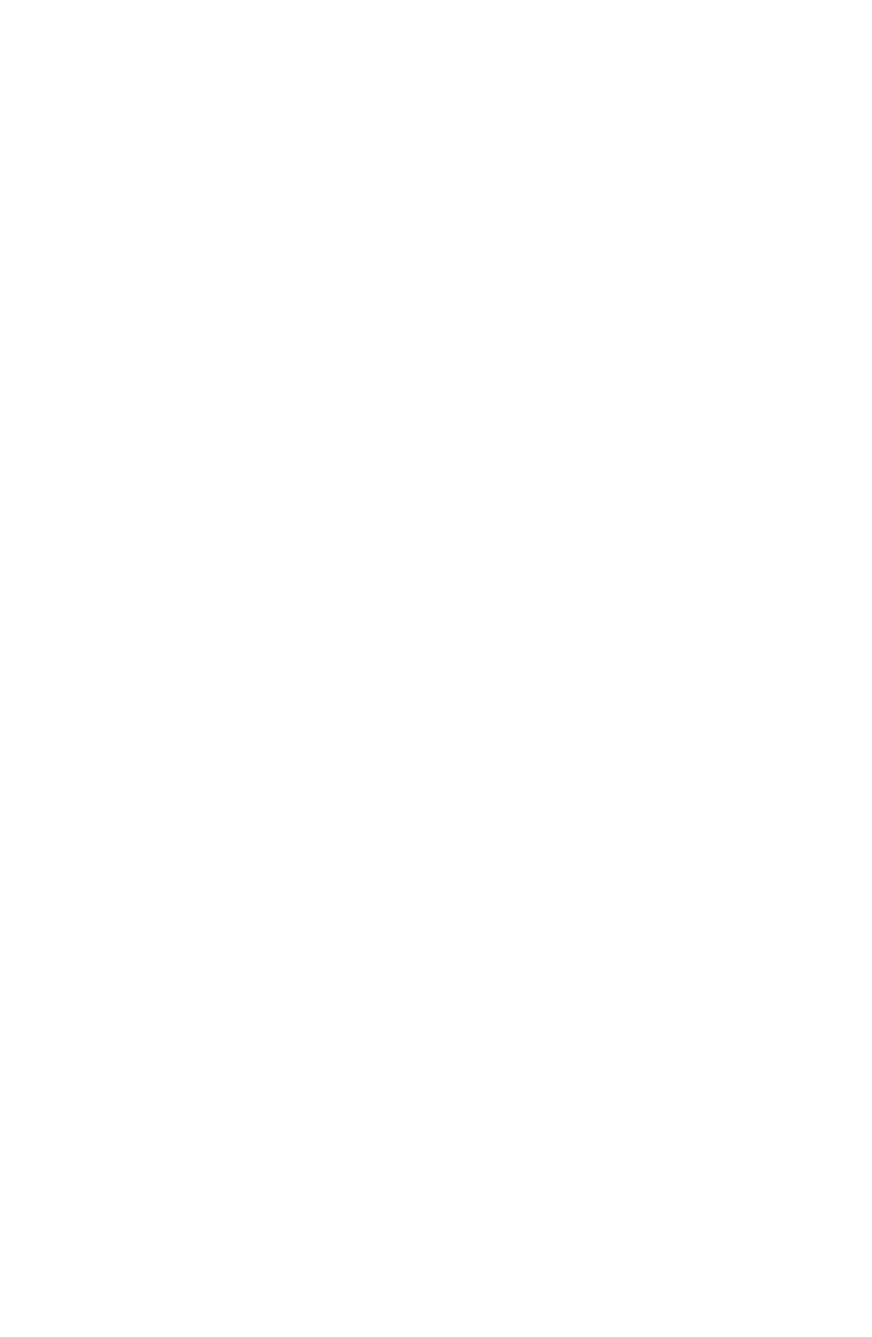
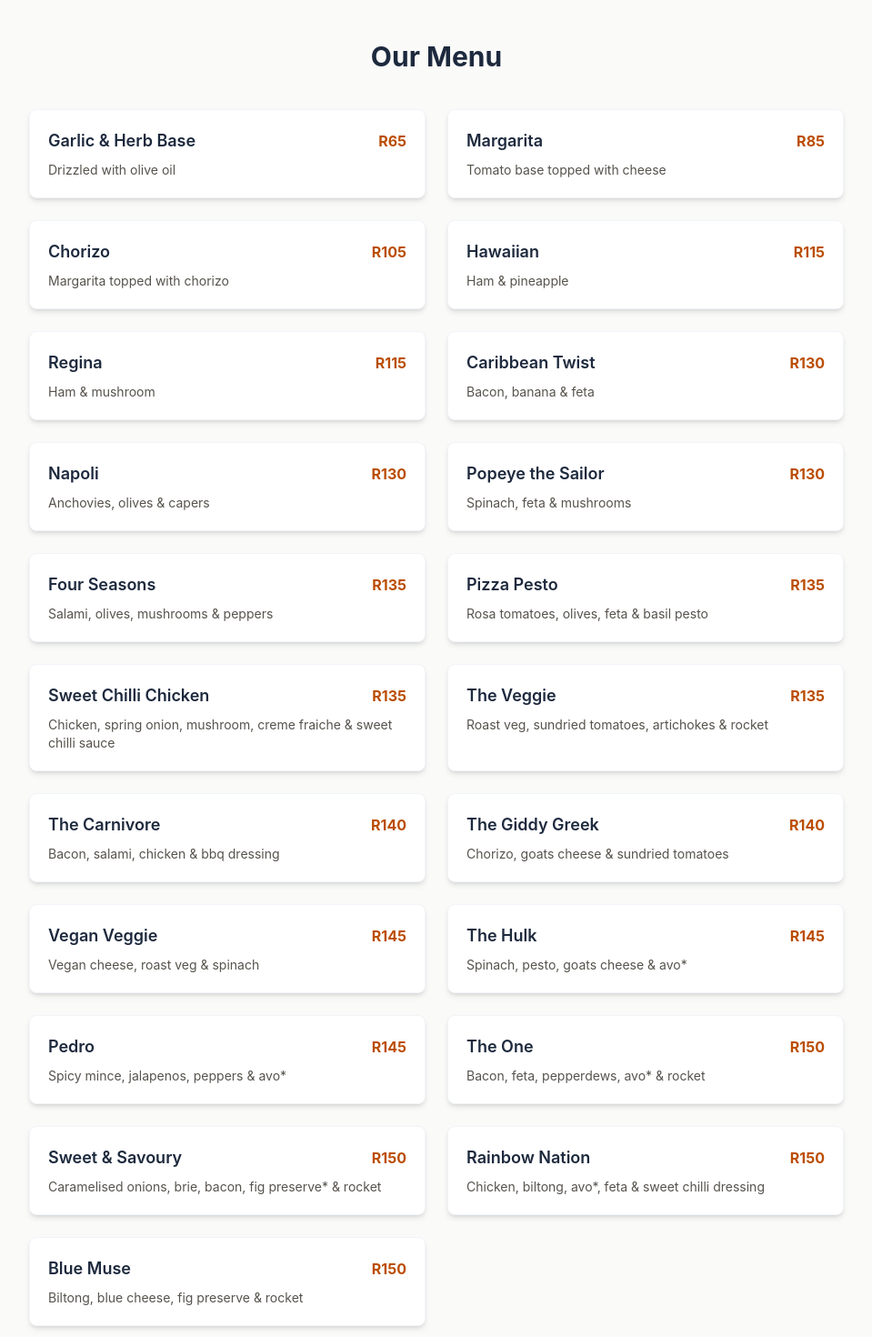
Before and after one commit to TristanMunnik/deep-south-pizzeria, a React (Vite) app: page / in a window 1280 px wide. Shown: the part 440-1910 px from the top of the page at 91% size, without its empty margins (160-1119 px from the left). Before the commit the page ends 800 px from the top, so only its background shows below. Built offline with nearby package versions, Linux system fonts and the light colour scheme.

Commit message:
Added the menu with data and styling

```diff
--- a/src/App.jsx
+++ b/src/App.jsx
@@ -1,11 +1,13 @@
 import Header from "./components/Header"
 import Hero from "./components/Hero"
+import Menu from "./components/Menus"
 
 function App() {
   return (
     <div>
       <Header/>
       <Hero/>
+      <Menu/>
     </div>
   )
 }
--- /dev/null
+++ b/src/components/Menus.jsx
@@ -0,0 +1,26 @@
+import { menuItems } from '../data/menu'
+
+export default function Menu() {
+  return (
+    <section id="menu" className="px-6 py-16 bg-stone-50">
+      <h2 className="text-3xl font-bold text-slate-800 text-center mb-10">
+        Our Menu
+      </h2>
+
+      <div className="grid grid-cols-1 sm:grid-cols-2 gap-6 max-w-4xl mx-auto">
+        {menuItems.map((item) => (
+          <div
+            key={item.name}
+            className="bg-white rounded-lg shadow-md p-5 border border-slate-100 transition-all duration-200 hover:shadow-xl hover:-translate-y-1 hover:border-slate-200"
+          >
+            <div className="flex justify-between items-baseline mb-2">
+              <h3 className="text-lg font-semibold text-slate-800">{item.name}</h3>
+              <span className="text-amber-700 font-bold">R{item.price}</span>
+            </div>
+            <p className="text-stone-600 text-sm">{item.description}</p>
+          </div>
+        ))}
+      </div>
+    </section>
+  )
+}
--- /dev/null
+++ b/src/data/menu.js
@@ -0,0 +1,24 @@
+export const menuItems = [
+    { name: 'Garlic & Herb Base', description: 'Drizzled with olive oil', price: 65 },
+    { name: 'Margarita', description: 'Tomato base topped with cheese', price: 85 },
+    { name: 'Chorizo', description: 'Margarita topped with chorizo', price: 105 },
+    { name: 'Hawaiian', description: 'Ham & pineapple', price: 115 },
+    { name: 'Regina', description: 'Ham & mushroom', price: 115 },
+    { name: 'Caribbean Twist', description: 'Bacon, banana & feta', price: 130 },
+    { name: 'Napoli', description: 'Anchovies, olives & capers', price: 130 },
+    { name: 'Popeye the Sailor', description: 'Spinach, feta & mushrooms', price: 130 },
+    { name: 'Four Seasons', description: 'Salami, olives, mushrooms & peppers', price: 135 },
+    { name: 'Pizza Pesto', description: 'Rosa tomatoes, olives, feta & basil pesto', price: 135 },
+    { name: 'Sweet Chilli Chicken', description: 'Chicken, spring onion, mushroom, creme fraiche & sweet chilli sauce', price: 135 },
+    { name: 'The Veggie', description: 'Roast veg, sundried tomatoes, artichokes & rocket', price: 135 },
+    { name: 'The Carnivore', description: 'Bacon, salami, chicken & bbq dressing', price: 140 },
+    { name: 'The Giddy Greek', description: 'Chorizo, goats cheese & sundried tomatoes', price: 140 },
+    { name: 'Vegan Veggie', description: 'Vegan cheese, roast veg & spinach', price: 145 },
+    { name: 'The Hulk', description: 'Spinach, pesto, goats cheese & avo*', price: 145 },
+    { name: 'Pedro', description: 'Spicy mince, jalapenos, peppers & avo*', price: 145 },
+    { name: 'The One', description: 'Bacon, feta, pepperdews, avo* & rocket', price: 150 },
+    { name: 'Sweet & Savoury', description: 'Caramelised onions, brie, bacon, fig preserve* & rocket', price: 150 },
+    { name: 'Rainbow Nation', description: 'Chicken, biltong, avo*, feta & sweet chilli dressing', price: 150 },
+    { name: 'Blue Muse', description: 'Biltong, blue cheese, fig preserve & rocket', price: 150 },
+
+]
--- a/src/index.css
+++ b/src/index.css
@@ -1 +1,5 @@
-@import "tailwindcss"
+@import "tailwindcss";
+
+html {
+  scroll-behavior: smooth;
+}
```
Also changed, not shown: public/menu.png (added).
